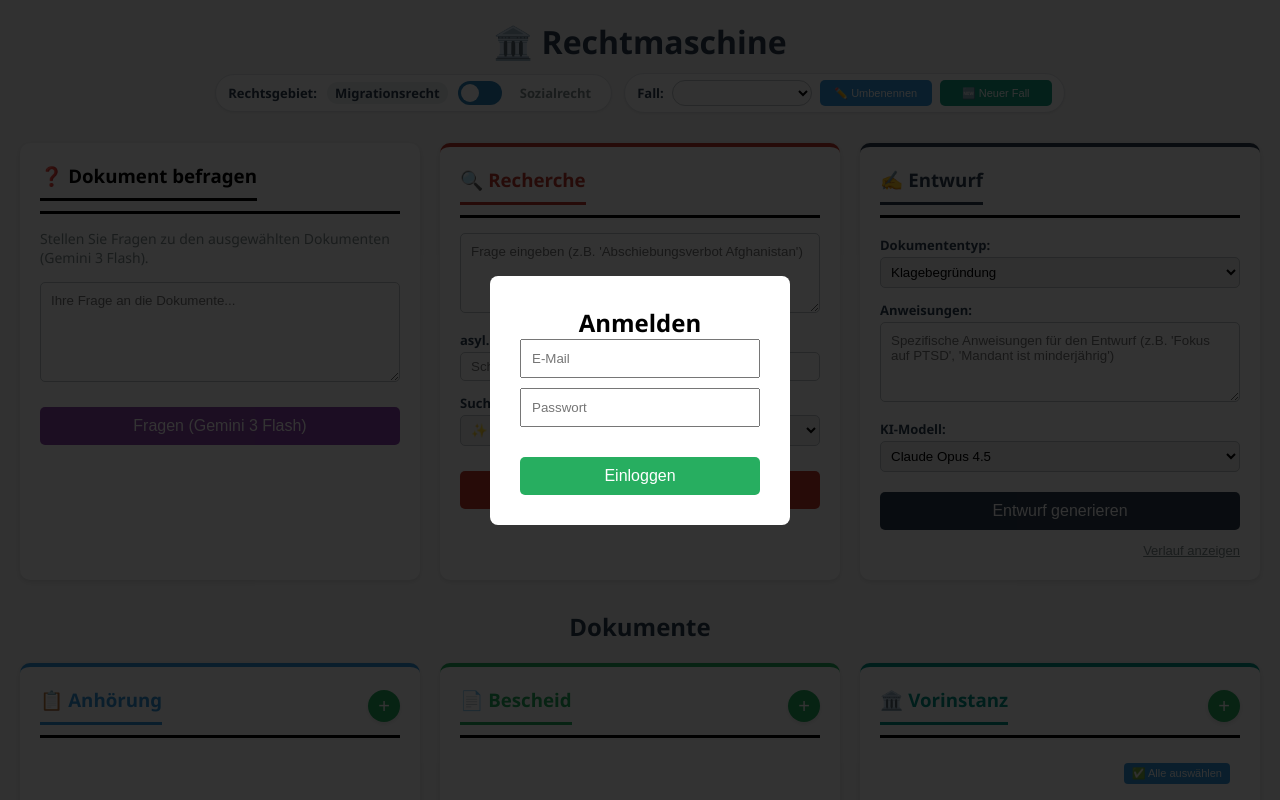
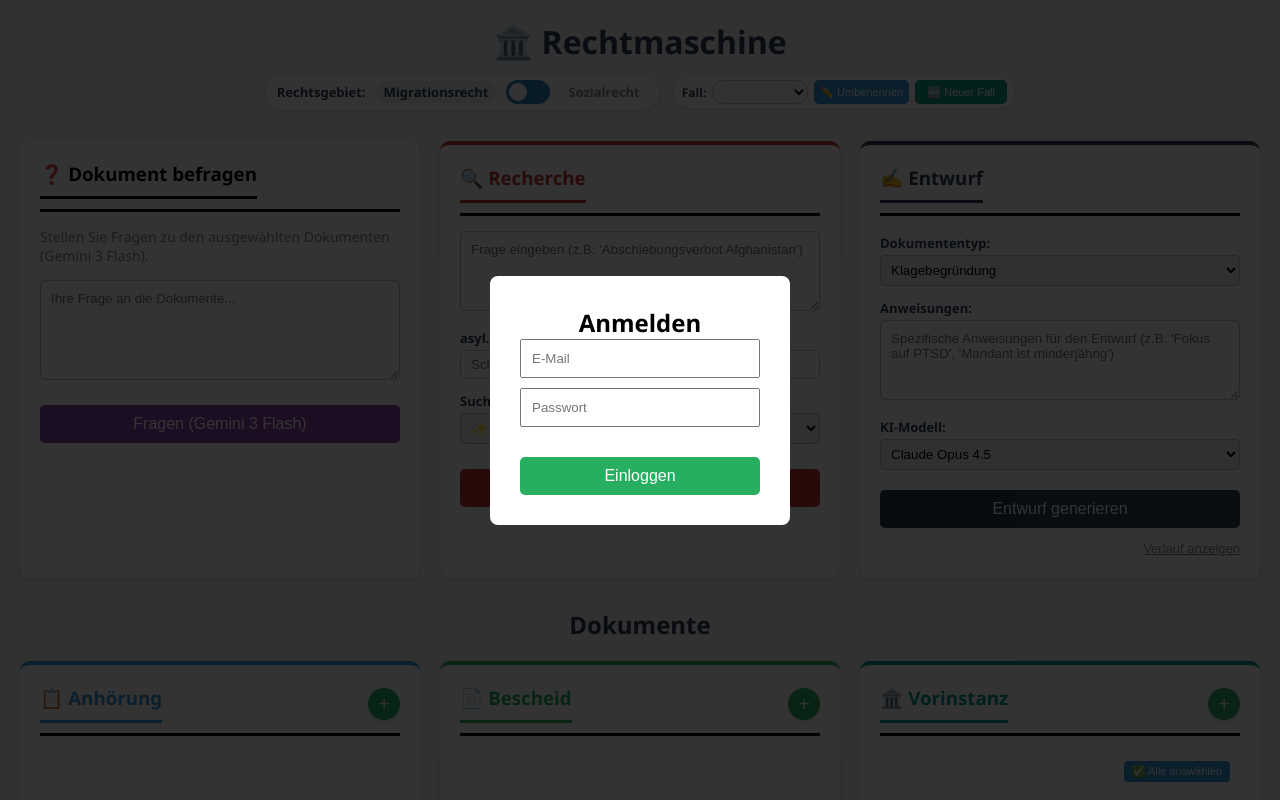
Before and after one commit to derspotter/rechtmaschine, a Python web app: template app/templates/index.html in a window 1280 px wide. Run offline with Jinja, Linux system fonts and the light colour scheme; the template is opened without the code that fills it, so the values that code supplies are empty.

Commit message:
ui: compact case selector pill

```diff
--- a/app/static/css/styles.css
+++ b/app/static/css/styles.css
@@ -43,13 +43,13 @@ h1 {
 .case-controls {
     display: inline-flex;
     align-items: center;
-    gap: 8px;
-    padding: 6px 12px;
+    gap: 6px;
+    padding: 4px 8px;
     border-radius: 20px;
     border: 1px solid #e1e4e8;
     background: #ffffff;
     box-shadow: 0 1px 2px rgba(0, 0, 0, 0.06);
-    font-size: 13px;
+    font-size: 12px;
     color: #2c3e50;
 }
 
@@ -59,24 +59,24 @@ h1 {
 }
 
 .case-select {
-    padding: 5px 10px;
+    padding: 3px 6px;
     border: 1px solid #bdc3c7;
-    border-radius: 14px;
+    border-radius: 12px;
     font-size: 12px;
-    height: 26px;
+    height: 24px;
     background: #fbfbfc;
-    width: 140px;
-    min-width: 120px;
-    max-width: 160px;
+    width: 96px;
+    min-width: 78px;
+    max-width: 104px;
     overflow: hidden;
     text-overflow: ellipsis;
     white-space: nowrap;
 }
 
 .case-controls .btn.btn-small.case-action {
-    height: 26px;
-    padding: 4px 8px;
-    min-width: 112px;
+    height: 24px;
+    padding: 3px 6px;
+    min-width: 92px;
     font-size: 11px;
 }
 
```
